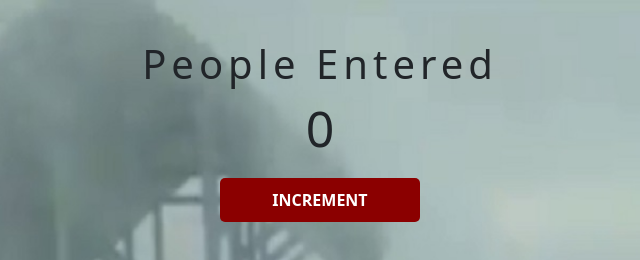
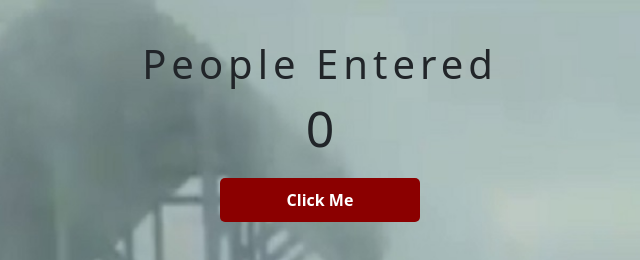
Before and after one commit to Avinash-Rajak/learning-java-script, a plain HTML site: page index.html in a window 1280 px wide. Shown: the top 260 px of the page, 320-960 px from the left. Drawn offline with nearby package versions, Linux system fonts and the light colour scheme.

Commit message:
Button name changed

```diff
--- a/index.html
+++ b/index.html
@@ -14,7 +14,7 @@
   <body>
     <h1>People Entered</h1>
     <h2 id="count-el">0</h2>
-   <button type="button" id="increment-btn" onclick="increment()">INCREMENT</button>
+   <button type="button" id="increment-btn" onclick="increment()">Click Me</button>
     <script src="index.js"></script>
 
 
```
